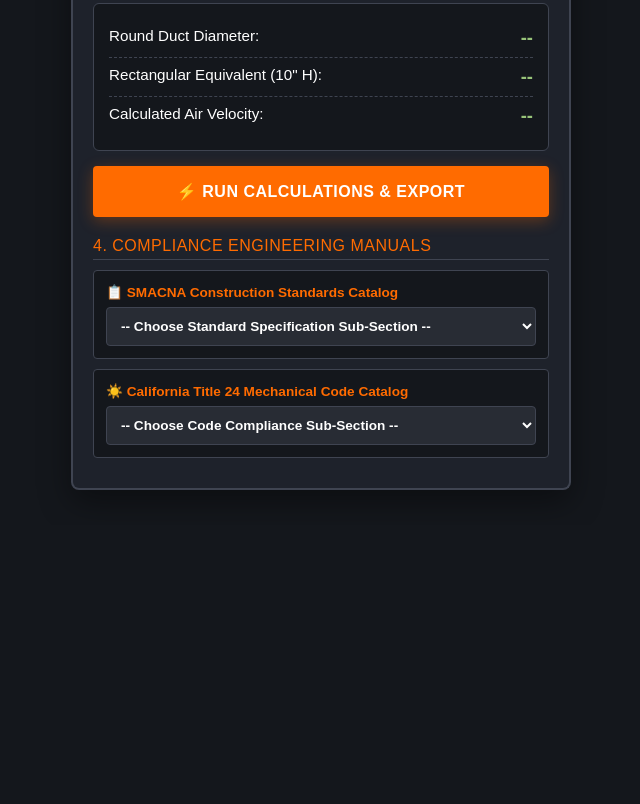
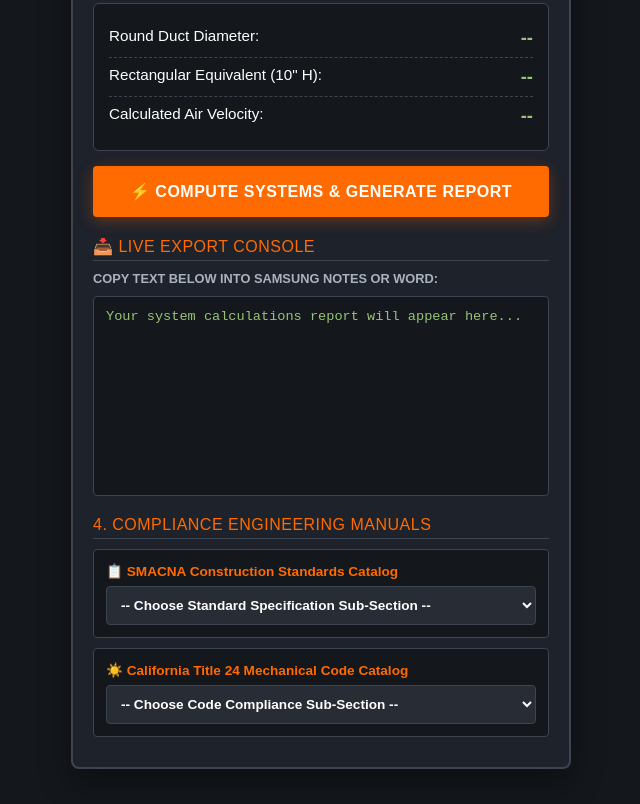
Before and after one commit to BadCompany4Life/hvac-pro-suite, a plain HTML site: page index.html in a window 1280 px wide. Shown: the part 1050-1854 px from the top of the page, without its empty margins (319-959 px from the left). Before the commit the page ends 1575 px from the top, so only its background shows below. Drawn offline with Linux system fonts and the light colour scheme.

Commit message:
Update index.html

```diff
--- a/index.html
+++ b/index.html
@@ -35,6 +35,7 @@
         .code-box { font-size: 0.85rem; color: var(--text-muted); line-height: 1.4; background: var(--bg-main); padding: 12px; border-radius: 4px; border: 1px solid var(--border); margin-bottom: 10px; }
         .catalog-viewer { width: 100%; padding: 10px; background: var(--bg-input); color: #fff; border-radius: 4px; border: 1px solid var(--border); margin-top: 5px; font-size: 0.85rem; font-weight: bold; }
         .catalog-output { background: var(--bg-main); border: 1px dashed var(--primary); padding: 10px; border-radius: 4px; margin-top: 8px; font-size: 0.85rem; line-height: 1.4; display: none; color: var(--text-muted); }
+        .report-textarea { width: 100%; height: 200px; background-color: var(--bg-main); color: var(--success); border: 1px solid var(--border); padding: 12px; border-radius: 4px; font-family: monospace; font-size: 0.85rem; margin-top: 10px; display: block; resize: none; }
     </style>
 </head>
 <body>
@@ -105,8 +106,13 @@
         <div class="data-row"><span>Calculated Air Velocity:</span><span class="val" id="resVelocity">--</span></div>
     </div>
 
-    <!-- MAIN INTERACTION TRIGGER FOR THE MANUAL UTILITIES -->
-    <button class="action-btn" onclick="runAllCalculationsAndExport()">⚡ Run Calculations & Export</button>
+    <!-- MAIN CONTROL BUTTON -->
+    <button class="action-btn" onclick="executeSuiteEngine()">⚡ Compute Systems & Generate Report</button>
+
+    <!-- EXPORT CONSOLE VIEW -->
+    <div class="section-title">📥 Live Export Console</div>
+    <label>Copy text below into Samsung Notes or Word:</label>
+    <textarea class="report-textarea" id="reportConsoleField" readonly>Your system calculations report will appear here...</textarea>
 
     <!-- MODULE 4: INTERACTIVE CATALOG SYSTEM -->
     <div class="section-title">4. Compliance Engineering Manuals</div>
@@ -138,5 +144,3 @@
 <script>
 const SMACNA_CATALOG = {
     ch1: "<b>SMACNA Chapter 1 - Material Specifications:</b><br>• For 2\" w.g. static pressure limits, minimum steel gauge for rectangular ducts up to 12\" wide is 26 Gauge.<br>• Ducts 13\" to 30\" wide require a minimum of 24 Gauge thickness structural sheet plates.<br>• Longitudinal seams must be structurally locked via Pittsburgh lock configurations or seam punch joins.",
-    ch2: "<b>SMACNA Chapter 2 - Transverse Joint Connections:</b><br>• Flat drive slip connections are permitted for joints up to 20 inches wide at a 2\" w.g. maximum static pressure classification.<br>• T-25 companion flange configurations require 1/2\" bolt anchors at perimeter corner junctions.<br>• Integral flange joints (TDC/TDF specifications) must include matching perimeter gasket seals completely across interface edges.",
-    ch4: "<b>SMACNA Chapter 4 - Flexible Duct Systems:</b><br>• Flexible duct assemblies must be installed in a fully extended structural profile; avoid compression sag exceeding 1/2\" per linear foot.<br>• Minimum structural support hanger strap widths must trace a 1-1/2\" width target minimum across wrap zones.<br>• Centerline wrap radius bends cannot map below one full core duct width diameter size marker profile.",
```
